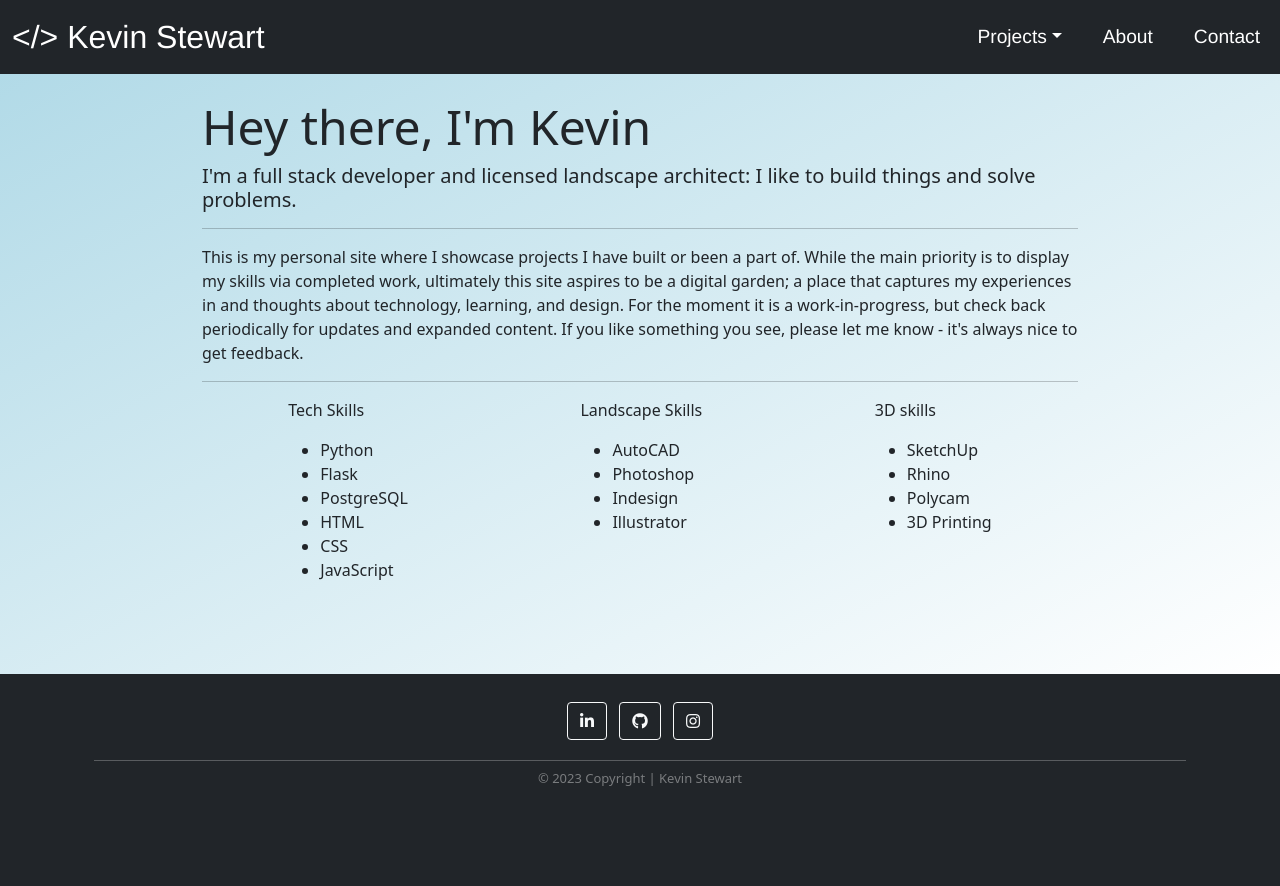
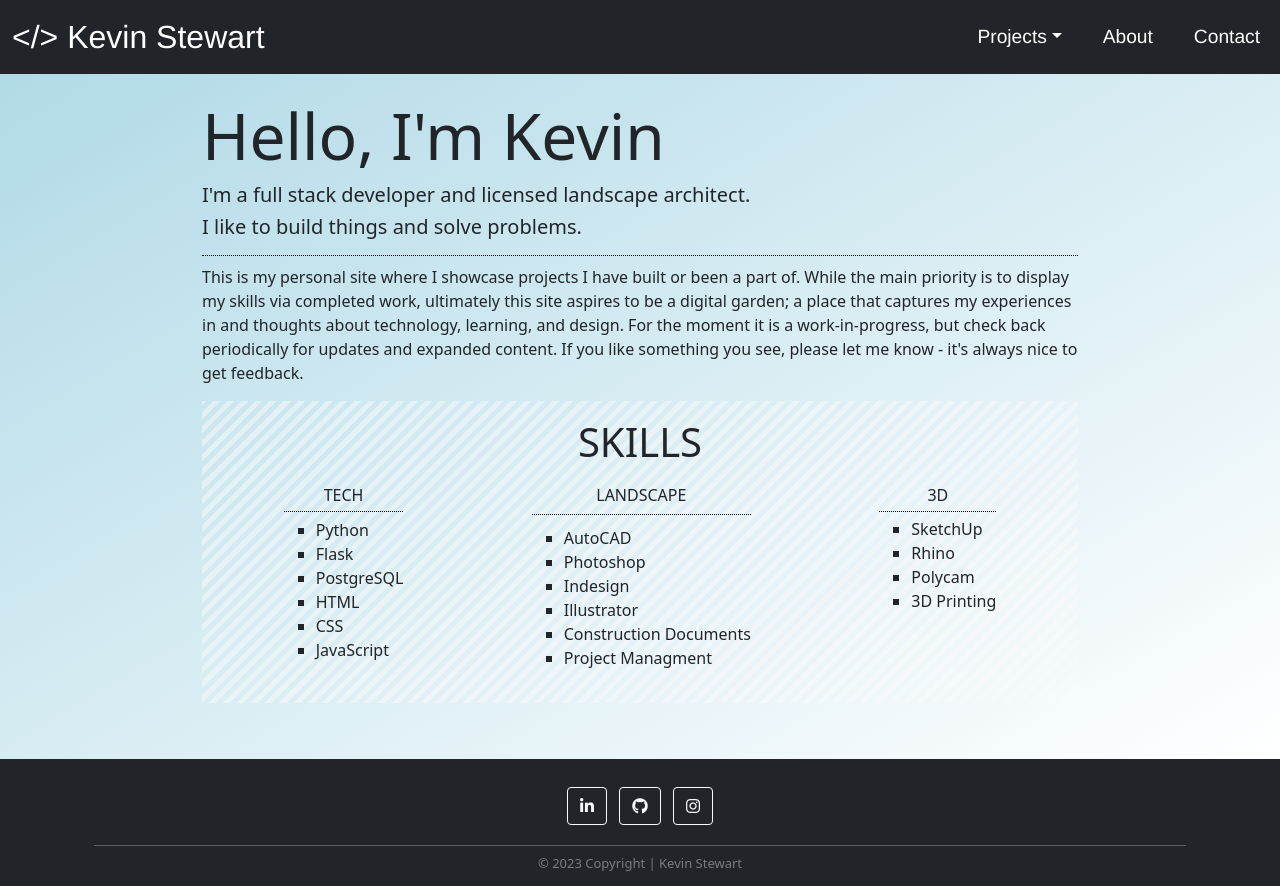
Before and after one commit to kevin-stew/kevin-stewart, a Flask app: page / in a window 1280 px wide. Before the commit the page ends 786 px from the top, so only its background shows below. Run offline with Flask 2, Linux system fonts and the light colour scheme; some libraries are stand-ins or nearby versions.

Commit message:
typos, index skills hatch, zna touches

```diff
--- a/app/site/site_templates/about.html
+++ b/app/site/site_templates/about.html
@@ -5,7 +5,7 @@
 <div class="container d-flex widthLimit">
     <!-- <img src="../../static/images/Headshot_Kevin Stewart_BW_small.jpg" alt="Kevin Stewart" class="headShot"> -->
 
-    <div class="">
+    <div>
         <br><br>
         <div class="d-flex">
             <img src="../../static/images/Headshot_Kevin Stewart_BW_small.jpg" class="align-self-center headShot" alt="Kevin Stewart">
--- a/app/site/site_templates/index.html
+++ b/app/site/site_templates/index.html
@@ -8,22 +8,26 @@
     <!-- <img src="#" class="align-self-center headShot" alt="Kevin Stewart"> -->
     <br>
     <div class="mb-3">
-        <h2 class="display-5">Hey there, I'm Kevin </h2>
+        <h2 class="display-3">Hello, I'm Kevin </h2>
         <!-- <p>Full Stack Developer + Landsdcape Architect</p> -->
-        <h5 class="lead">I'm a full stack developer and licensed landscape architect: I like to build things and solve problems.</h5>
-        <hr>
+        <h5 class="lead">I'm a full stack developer and licensed landscape architect.</h5>
+        <h5 class="lead d-flex mb-3">I like to build things and solve problems.</h5>
+
 
         <!-- <br>  I am passionate about innovation, efficiency, and product design.</p> -->
         <!-- <p class="lead">I built this website to showcase: <br> who I am // what I like to do // what I can do for you</p> -->
-        <p>This is my personal site where I showcase projects I have built or been a part of.
+        <p class="index-intro">This is my personal site where I showcase projects I have built or been a part of.
             While the main priority is to display my skills via completed work, ultimately this site aspires to be a digital garden;
             a place that captures my experiences in and thoughts about technology, learning, and design.
             For the moment it is a work-in-progress, but check back periodically for updates and expanded content.
             If you like something you see, please let me know - it's always nice to get feedback.</p>
-        <hr>
+
+
+        <div class="skills">
+            <h4 class="display-6 text-center">SKILLS</h4>
             <div class="d-flex justify-content-around">
-            <div >
-            <p> Tech Skills</p>
+                <div>
+                    <p class="text-center">TECH</p>
                     <ul>
                         <li>Python</li>
                         <li>Flask</li>
@@ -34,22 +38,25 @@
                 </ul>
             </div>
             <div >
-            <p>Landscape Skills</p>
+                <p class="text-center">LANDSCAPE</p>
                 <ul>
                     <li>AutoCAD</li>
                     <li>Photoshop</li>
                     <li>Indesign</li>
                     <li>Illustrator</li>
+                    <li>Construction Documents</li>
+                    <li>Project Managment</li>
                 </ul>
             </div>
             <div >
-            <p>3D skills</p>
+                <p class="text-center">3D</p>
                 <ul>
                     <li>SketchUp</li>
                     <li>Rhino</li>
                     <li>Polycam</li>
                     <li>3D Printing</li>
                 </ul>
+            </div>
             </div>
         </div>
     </div>
--- a/app/site/site_templates/landscape_projects.html
+++ b/app/site/site_templates/landscape_projects.html
@@ -13,7 +13,7 @@
     <div class="card-body">
       <h5 class="card-title">ZNA</h5>
       <p class="card-text">A large corperate campus for Zurich Insurance North America</p>
-      <a href="{{ url_for('landscape.zna') }}" class="btn btn-outline-light projectLink">View Draft</a>
+      <a href="{{ url_for('landscape.zna') }}" class="btn btn-outline-light projectLink">View Project</a>
     </div>
 </div>
 
--- a/app/site/site_templates/tech_projects.html
+++ b/app/site/site_templates/tech_projects.html
@@ -72,7 +72,7 @@
   <img src="../../static/images/formulaone.JPG" class="card-img-top" alt="racer-api">
     <div class="card-body">
       <h5 class="card-title">Formula 1 Historical Results</h5>
-      <p class="card-text">A small project using the Ergast Developer API, users can quickly find out the fromula one results for any round in any year, along with dirver and sponsor links.</p>
+      <p class="card-text">A small project using the Ergast Developer API, users can quickly find out the results for any round in any year, along with dirver and sponsor links.</p>
       <hr>
       <b>Stack:</b> HTML, CSS, Bootstrap, JavaScript
       <hr>
--- a/app/static/css/main.css
+++ b/app/static/css/main.css
@@ -20,12 +20,6 @@ body{
     background-image: linear-gradient(to bottom right, lightblue, white);
     /* background-color: lightblue; */
 }
-/* .container{
-    max-width: 80vw;
-} */
-
-
-
 .widthLimit{
     max-width: 900px;
 }
@@ -64,8 +58,63 @@ a.nav-link:hover{
 /* FOOTER end */
 /* ALL PAGES end */
 
+/* INDEX start */
+.index-intro{
+    border-top: 1px black dotted;
+    padding-top:9px;
+}
+.skills{
+    padding: 2%;
+    background: repeating-linear-gradient(
+    -45deg,
+    rgb(250, 250, 250, 0.5),
+    rgba(250, 250, 250, 0.5) 5px,
+    rgba(252, 250, 250, 0) 5px,
+    rgba(252, 250, 250, 0) 10px);
+}
+.skills>h4{
+    /* font: 800 40px Arial; */
+  /* -webkit-text-fill-color: transparent;
+  -webkit-text-stroke: 1px;
+  color: black; */
+  margin-bottom: 2%;
+}
 
-/* INDEX start */
+.skills>div>div>ul{
+    padding-top: 5%;
+    list-style: square;
+    border-top: 1px black dotted;
+}
+.skills>div>div>p{
+    margin-bottom: 3%;
+    /* font-style:bold; */
+}
+.homeIcon{
+    border-radius: 50%;
+    border: 7px rgba(0, 0, 0, .6) solid;
+    margin-bottom: 2%;
+    max-height:150px;
+    /* opacity: 0.5; */
+}
+.homeIcon:hover{
+    transform: scale(1.03);
+    border: 7px rgba(0, 0, 0, 0.8) solid;
+    /* opacity: 1.0; */
+}
+/* div.homeIcons:hover{
+    text-decoration: underline;
+} */
+.indexMain{
+    margin-bottom: 5vh;
+}
+
+
+
+/* ABOUT start */
+.normalLink{
+    /* text-decoration: none; */
+    color:black;
+}
 .headShot{
     /* margin-top: 5vh; */
     margin-bottom: 2vh;
@@ -87,34 +136,6 @@ a.nav-link:hover{
     background-position-x: -45px;
     background-position-y: -35px;
 } */
-
-
-.homeIcon{
-    border-radius: 50%;
-    border: 7px rgba(0, 0, 0, .6) solid;
-    margin-bottom: 2%;
-    max-height:150px;
-    /* opacity: 0.5; */
-}
-.homeIcon:hover{
-    transform: scale(1.03);
-    border: 7px rgba(0, 0, 0, 0.8) solid;
-    /* opacity: 1.0; */
-}
-/* div.homeIcons:hover{
-    text-decoration: underline;
-} */
-.indexMain{
-    margin-bottom: 5vh;
-}
-/* INDEX end */
-
-
-/* ABOUT start */
-.normalLink{
-    /* text-decoration: none; */
-    color:black;
-}
 
 /* CONTACT start */
 .messageForm{
@@ -163,10 +184,10 @@ a.nav-link:hover{
 .carousel{
     max-width: 70%;
 }
-.previewer-frame{
+/* .previewer-frame{
     border-radius: 10px;
     box-shadow: 0px 0px 2px 0px #ffffff;
-}
+} */
 .carousel-attribution{
     /* color:white; */
     position: absolute;
@@ -185,7 +206,7 @@ a.nav-link:hover{
     margin-bottom: 2%;
 }
 .graphic > img{
-    border-radius: 10px;
+    /* border-radius: 10px; */
     max-width: 50vw;
 }
 .graphic-attribution-left{
```
Also changed, not shown: app/landscape/landscape_templates/zna.html (+8 -8 lines). Lines whose indentation alone changed are shown as unchanged.
